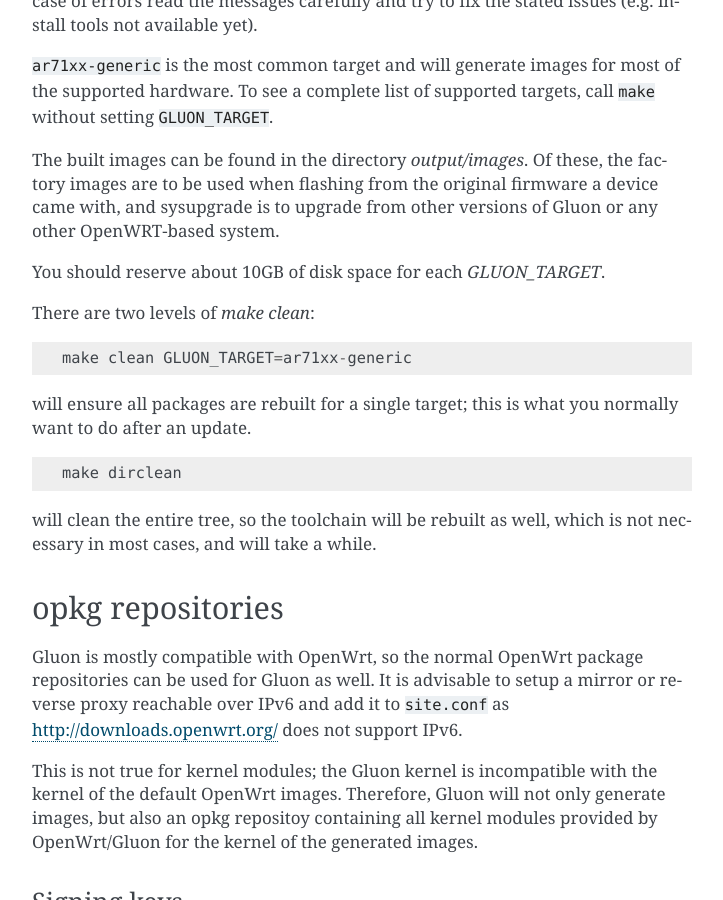
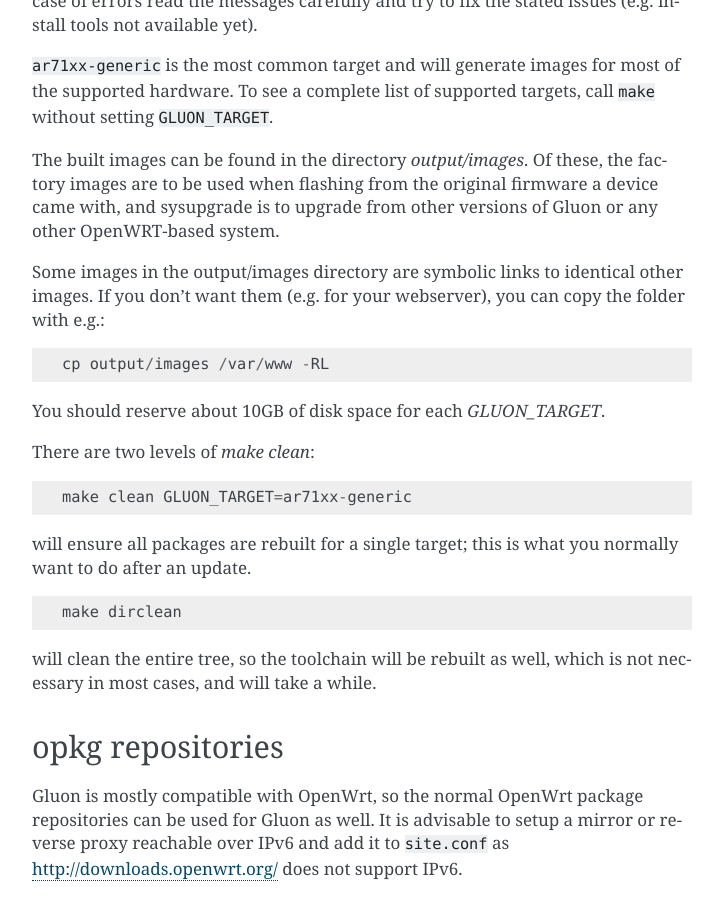
Before and after one commit to freifunk-gluon/gluon, a Sphinx documentation site: the page built from docs/user/getting_started.rst, in a window 1280 px wide and 900 px high, scrolled down 1904 px. Shown: the whole window, without its empty margins (388-1111 px from the left). Built offline with Sphinx 7.4.7, drawn with Linux system fonts in a browser that asks for light colours.

Commit message:
added how to copy images without symlinks

```diff
--- a/docs/user/getting_started.rst
+++ b/docs/user/getting_started.rst
@@ -95,6 +95,12 @@
 and sysupgrade is to upgrade from other versions of Gluon or any other OpenWRT-based
 system.
 
+Some images in the output/images directory are symbolic links to identical other
+images. If you don't want them (e.g. for your webserver), you can copy the folder
+with e.g.::
+
+    cp output/images /var/www -RL
+
 You should reserve about 10GB of disk space for each `GLUON_TARGET`.
 
 There are two levels of `make clean`::
```
